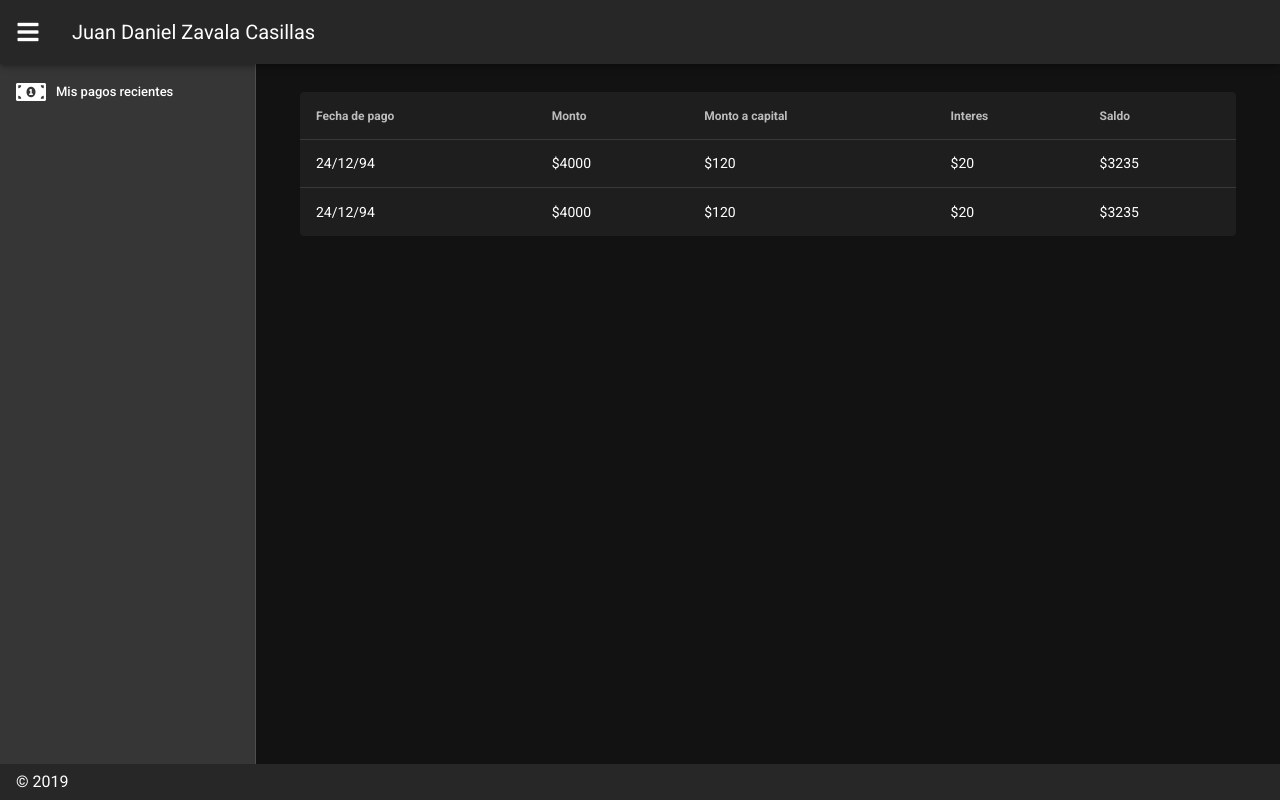
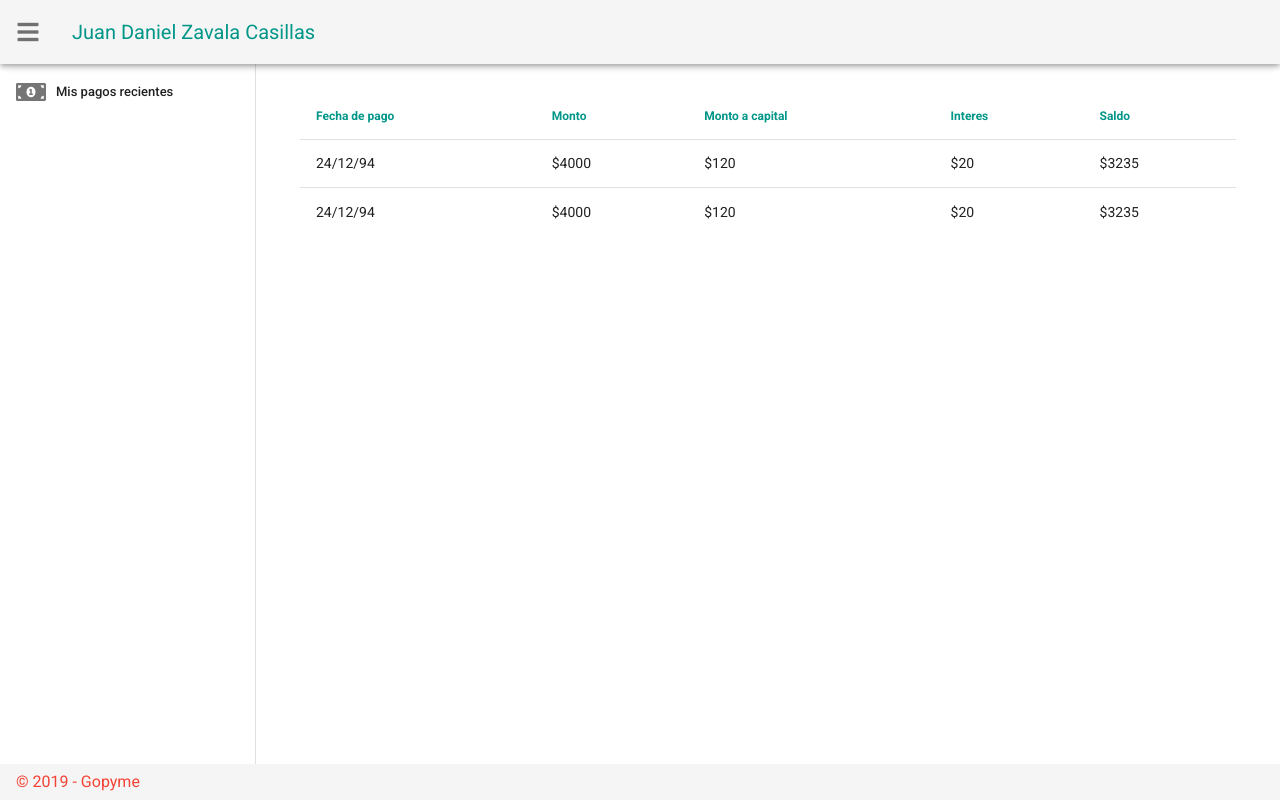
Before and after one commit to Danysaurio/gopyme-front, a Vue app: page /user in a window 1280 px wide. Built offline with nearby package versions, Linux system fonts and the light colour scheme.

Commit message:
finish mock up

```diff
--- a/src/App.vue
+++ b/src/App.vue
@@ -7,13 +7,13 @@
         </a>
       </v-toolbar-title>
       <v-spacer></v-spacer>
-      <v-btn text href="/">
+      <v-btn text href="/" class="ml-2">
         <span class="mr-2">Inicio</span>
       </v-btn>
-      <v-btn text href="/login">
+      <v-btn text href="/login" class="ml-2">
         <span class="mr-2">Iniciar sesión</span>
       </v-btn>
-      <v-btn  href="/pymeinit" color="primary">
+      <v-btn  href="/pymeinit" color="primary" class="ml-2">
         <span class="mr-2">Solicitar Credito</span>
       </v-btn>
 
--- a/src/components/CreateUserForm.vue
+++ b/src/components/CreateUserForm.vue
@@ -24,7 +24,7 @@
             </v-form>
         </v-card-text>
         <v-card-actions class="d-flex justify-center" style="padding-bottom:1.5em;">
-            <v-btn color="teal"> Registrarme <v-icon right>fa-paper-plane</v-icon>
+            <v-btn color="primary"> Registrarme <v-icon right>fa-paper-plane</v-icon>
             </v-btn>
         </v-card-actions>
     </v-card>
--- a/src/components/ValidateResult.vue
+++ b/src/components/ValidateResult.vue
@@ -13,7 +13,7 @@
             </div>
         </v-card-text>
          <v-card-actions class="d-flex justify-center" style="padding-bottom:1.5em;">
-            <v-btn color="teal"> Solicitar prestamo
+            <v-btn color="primary"> Solicitar prestamo
             </v-btn>
         </v-card-actions>
     </v-card>
--- a/src/components/ValidateUserPays.vue
+++ b/src/components/ValidateUserPays.vue
@@ -31,7 +31,7 @@
             </v-form>
         </v-card-text>
         <v-card-actions class="d-flex justify-center" style="padding-bottom:1.5em;">
-            <v-btn color="teal"> Enviar <v-icon right>fa-paper-plane</v-icon>
+            <v-btn color="primary"> Enviar <v-icon right>fa-paper-plane</v-icon>
             </v-btn>
         </v-card-actions>
     </v-card>
--- a/src/plugins/vuetify.js
+++ b/src/plugins/vuetify.js
@@ -9,8 +9,13 @@ export default new Vuetify({
     iconfont: 'fa',
   },
   theme: {
-    dark: true,
+    dark: false,
     themes: {
+      light: {
+        primary: colors.teal.base, // #E53935
+        secondary: colors.red.lighten4, // #FFCDD2
+        accent: colors.teal.base, // #3F51B5
+      },
       dark: {
         primary: colors.teal.base, // #E53935
         secondary: colors.red.lighten4, // #FFCDD2
--- a/src/views/Home.vue
+++ b/src/views/Home.vue
@@ -1,11 +1,82 @@
 <template>
   <div>
-    <h1>HI THIS IS HOME</h1>
+    <v-parallax dark
+      src="https://images.unsplash.com/photo-1556740738-b6a63e27c4df?ixlib=rb-1.2.1&ixid=eyJhcHBfaWQiOjEyMDd9&auto=format&fit=crop&w=1350&q=80">
+      <v-row align="center" justify="center">
+        <div class="display-3 text-center ">
+          <div class="banner-title">
+            ¿Necesitas un prestamo <br> para tu negocio?
+          </div>
+          <div>
+            <v-btn href="/pymeinit" color="primary">
+              <span class="mr-2">Solicitar Credito</span>
+            </v-btn>
+          </div>
+        </div>
+      </v-row>
+    </v-parallax>
+    <v-container class="pt-10 pb-10">
+      <v-row justify="center" >
+        <v-col  class="text-center" cols="3">
+          <v-icon :size="60" class="mb-5">fa-tachometer-alt</v-icon>
+          <h3 class="primary--text">Prestamos en minutos</h3>
+          <p>Despues de ser acreditado para un prestamo reciviras tu dinero en cuestion de minutos</p>
+        </v-col>
+        <v-col class="text-center" cols="3">
+          <v-icon :size="60"  class="mb-5">far fa-handshake</v-icon>
+          <h3 class="primary--text">Pagos pequeños</h3>
+          <p>Pagas en base a las ganancias que generes con tu negocio</p>
+
+        </v-col>
+        <v-col class="text-center" cols="3">
+          <v-icon :size="60" class="mb-5">fa fa-receipt</v-icon>
+          <h3 class="primary--text">Pagos automaticos</h3>
+          <p>Los pagos se haran automaticamente conforme vas resiviendo ganancias hasta cubrir la mensualidad</p>
+        </v-col>
+      </v-row>
+    </v-container>
+    <v-footer color="primary" padless>
+      <v-row justify="center" no-gutters>
+        <v-btn v-for="(link,i) in footerLinks" :key="'link-'+i" color="white" text rounded class="my-2">
+          {{ link.name }}
+        </v-btn>
+        <v-col class="primary lighten-1 py-4 text-center white--text" cols="12">
+          {{ new Date().getFullYear() }} — <strong>Gopyme</strong>
+        </v-col>
+      </v-row>
+    </v-footer>
   </div>
 </template>
 
 <script>
 export default {
+  data: () =>({
+     items: [
+          {
+            src: 'https://images.unsplash.com/photo-1556740738-b6a63e27c4df?ixlib=rb-1.2.1&ixid=eyJhcHBfaWQiOjEyMDd9&auto=format&fit=crop&w=1350&q=80',
+          }
+        ],
+        footerLinks:[
+          {
+            name: "Inicio",
+            link: "/"
+          },
+          {
+            name: "Iniciar sesión",
+            link: "/login"
+          },
+          {
+            name: "Solicitar Credito",
+            link: "/login"
+          }
+        ]
+  }),
   components: {},
 };
 </script>
+<style lang="scss">
+  .banner-title{
+    font-weight: bold !important;
+    text-shadow: 2px 2px 5px  rgba(0,0,0,.8);
+  }
+</style>
--- a/src/views/User.vue
+++ b/src/views/User.vue
@@ -20,7 +20,7 @@
       clipped-left
     >
       <v-app-bar-nav-icon @click.stop="drawer = !drawer"></v-app-bar-nav-icon>
-      <v-toolbar-title>Juan Daniel Zavala Casillas</v-toolbar-title>
+      <v-toolbar-title class="primary--text">Juan Daniel Zavala Casillas</v-toolbar-title>
     </v-app-bar>
 
      <v-container class="fill-height" fluid>
@@ -28,11 +28,11 @@
           <v-simple-table class="pays-table" >
             <thead>
               <tr>
-                <th class="text-left">Fecha de pago</th>
-                <th class="text-left">Monto</th>
-                <th class="text-left">Monto a capital</th>
-                <th class="text-left">Interes</th>
-                <th class="text-left">Saldo</th>
+                <th class="text-left primary--text">Fecha de pago</th>
+                <th class="text-left primary--text">Monto</th>
+                <th class="text-left primary--text">Monto a capital</th>
+                <th class="text-left primary--text">Interes</th>
+                <th class="text-left primary--text">Saldo</th>
               </tr>
             </thead>
             <tbody>
@@ -49,7 +49,7 @@
       </v-container>
 
     <v-footer app>
-      <span>&copy; 2019</span>
+      <span class="red--text">&copy; 2019 - Gopyme</span>
     </v-footer>
     </div>
 </template>
@@ -60,6 +60,7 @@
       source: String,
     },
     data: () => ({
+      drawer: null,
       pays:[
         {
           date: `24/12/94`,
@@ -77,6 +78,7 @@
         }
       ]
     })
+
   }
 </script>
 <style lang="scss">
```
Also changed, not shown: src/assets/logo.svg.
